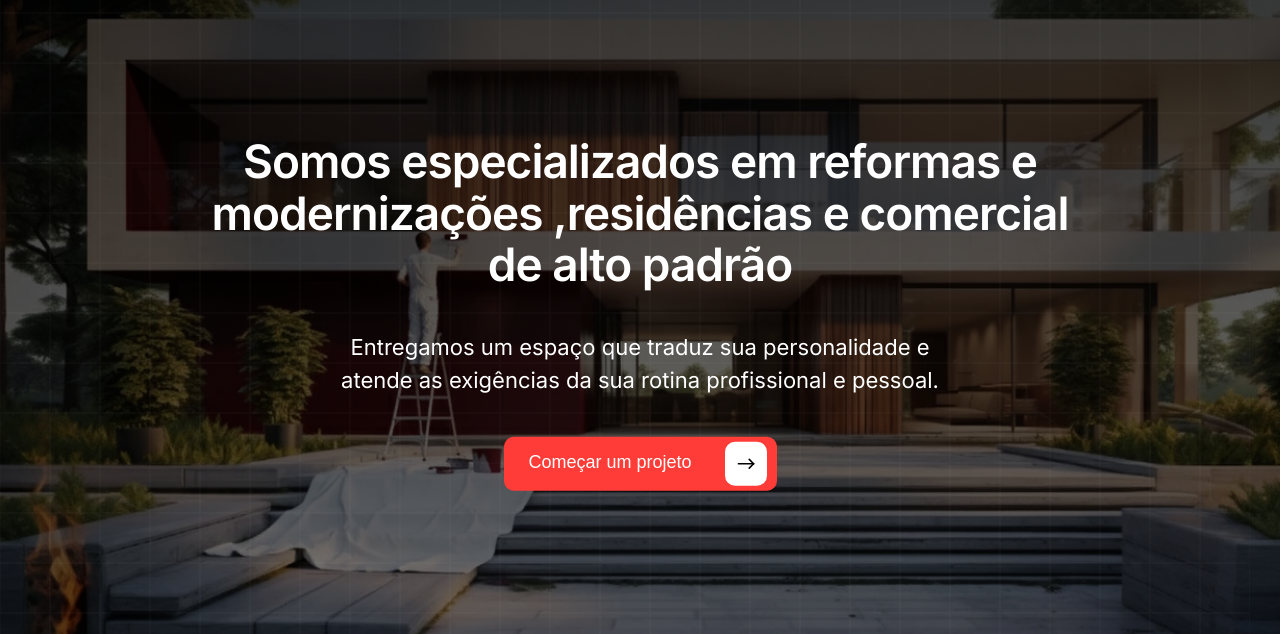
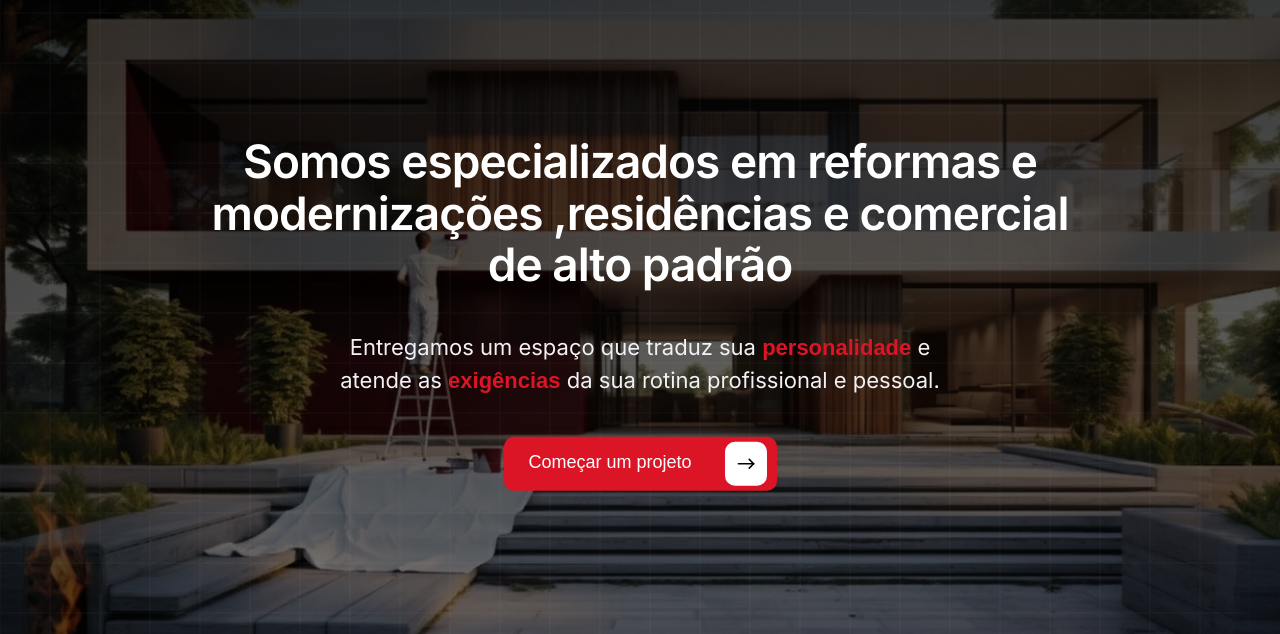
Before and after one commit to wagstalos/projeto-solidvs, a website: page index.html in a window 1280 px wide. Shown: the part 87-721 px from the top of the page. Drawn offline with Linux system fonts and the light colour scheme.

```diff
--- a/index.html
+++ b/index.html
@@ -99,7 +99,8 @@
           <h1>Somos especializados em reformas e modernizações ,residências e comercial de alto padrão</h1>
 
           <div>
-            <p>Entregamos um espaço que traduz sua personalidade e atende as exigências da sua rotina profissional e
+            <p>Entregamos um espaço que traduz sua <b>personalidade</b> e atende as <b>exigências</b> da sua rotina
+              profissional e
               pessoal.</p>
             <a href="#servicos" class="btn-primary">Começar um projeto
 
--- a/scss/_home.scss
+++ b/scss/_home.scss
@@ -23,13 +23,21 @@
         h1 {
             font-size: 56px;
             color: $white;
+
         }
 
         p {
-            color: $white;
+            color: $gray-100;
             max-width: 70%;
             margin: 40px auto;
             font-size: 2.2rem;
+
+            b {
+                color: $brand-main;
+                font-weight: 600;
+                // background-color: $brand-main;
+                height: 5px;
+            }
         }
 
         .btn-primary {
--- a/scss/_reset.scss
+++ b/scss/_reset.scss
@@ -1,6 +1,6 @@
 //reset
 :root {
-    --brand-main: #ff3c37;
+    --brand-main: #dc1526;
 }
 
 * {
```
Also changed, not shown: css/main.css.
